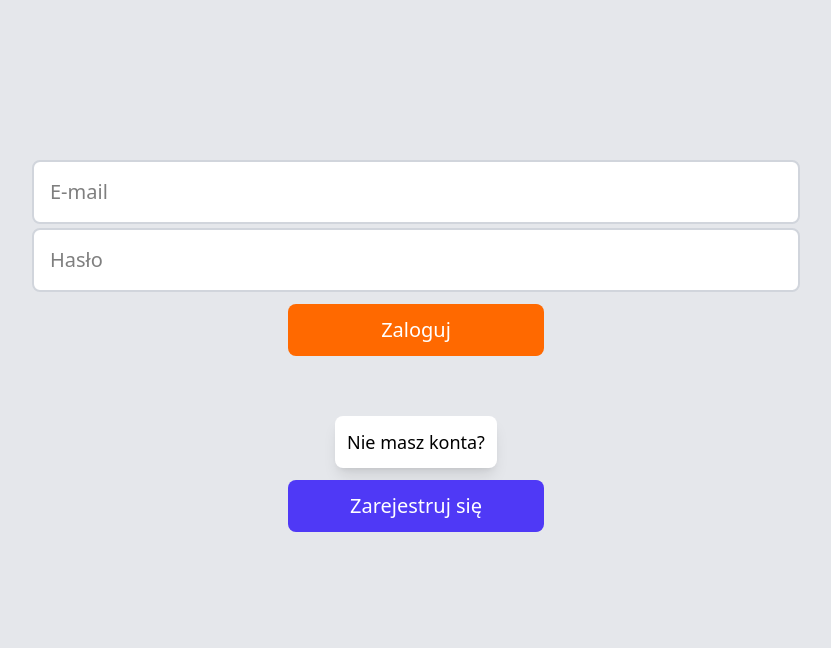
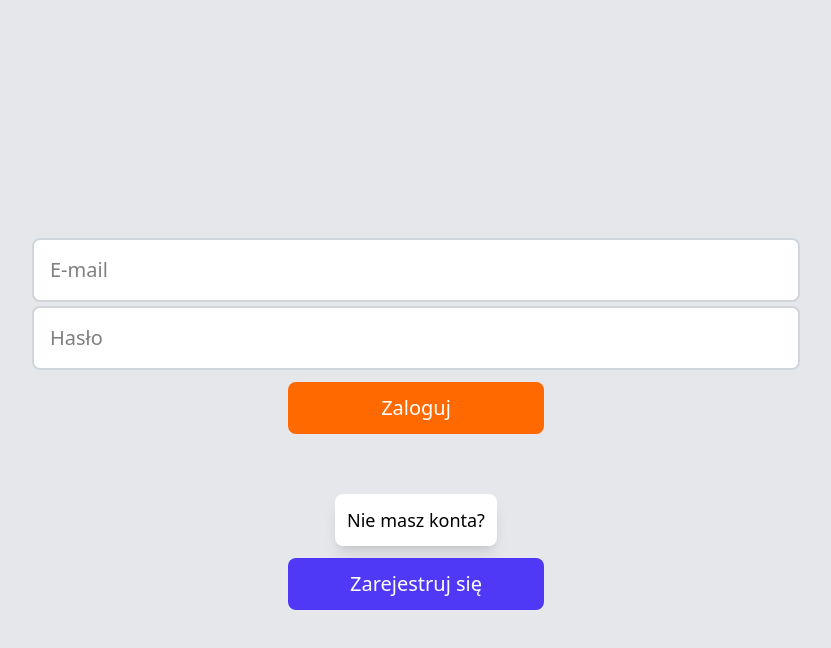
Before and after one commit to denchal/denchal.github.io, a plain HTML site: page login.html in a window 1280 px wide. Shown: the whole page, without its empty margins (224-1055 px from the left). Drawn offline with nearby package versions, Linux system fonts and the light colour scheme.

Commit message:
fix for other browsers than opera

```diff
--- a/login.html
+++ b/login.html
@@ -8,8 +8,8 @@
   <script src="https://cdn.jsdelivr.net/npm/marked/marked.min.js"></script>
 </head>
 <body class="bg-gray-200 flex h-screen">
-  <div class="w-full px-6 py-8 place-items-center">
-    <div class="w-full max-w-3xl mt-20 flex flex-col items-center py-12">
+  <div class="w-full px-6 py-8 flex flex-col justify-center items-center">
+    <div class="w-full max-w-3xl flex flex-col items-center py-12">
       <input id="email" rows="1" class="w-full bg-white p-4 rounded-lg border-2 border-gray-300 text-xl resize-none" placeholder="E-mail"></input>
       <input id="password" type="password" class="w-full mt-1 bg-white p-4 rounded-lg border-2 border-gray-300 text-xl resize-none" placeholder="Hasło"></input>
       <button id="login" class="w-1/3 mt-3 py-3 px-3 bg-orange-500 text-white rounded-lg text-l md:text-xl hover:bg-orange-600">Zaloguj</button>
```
Also changed, not shown: dashboard.html (+2 -2 lines), register.html (+2 -2 lines), user_page.html (+1 -1 lines).
